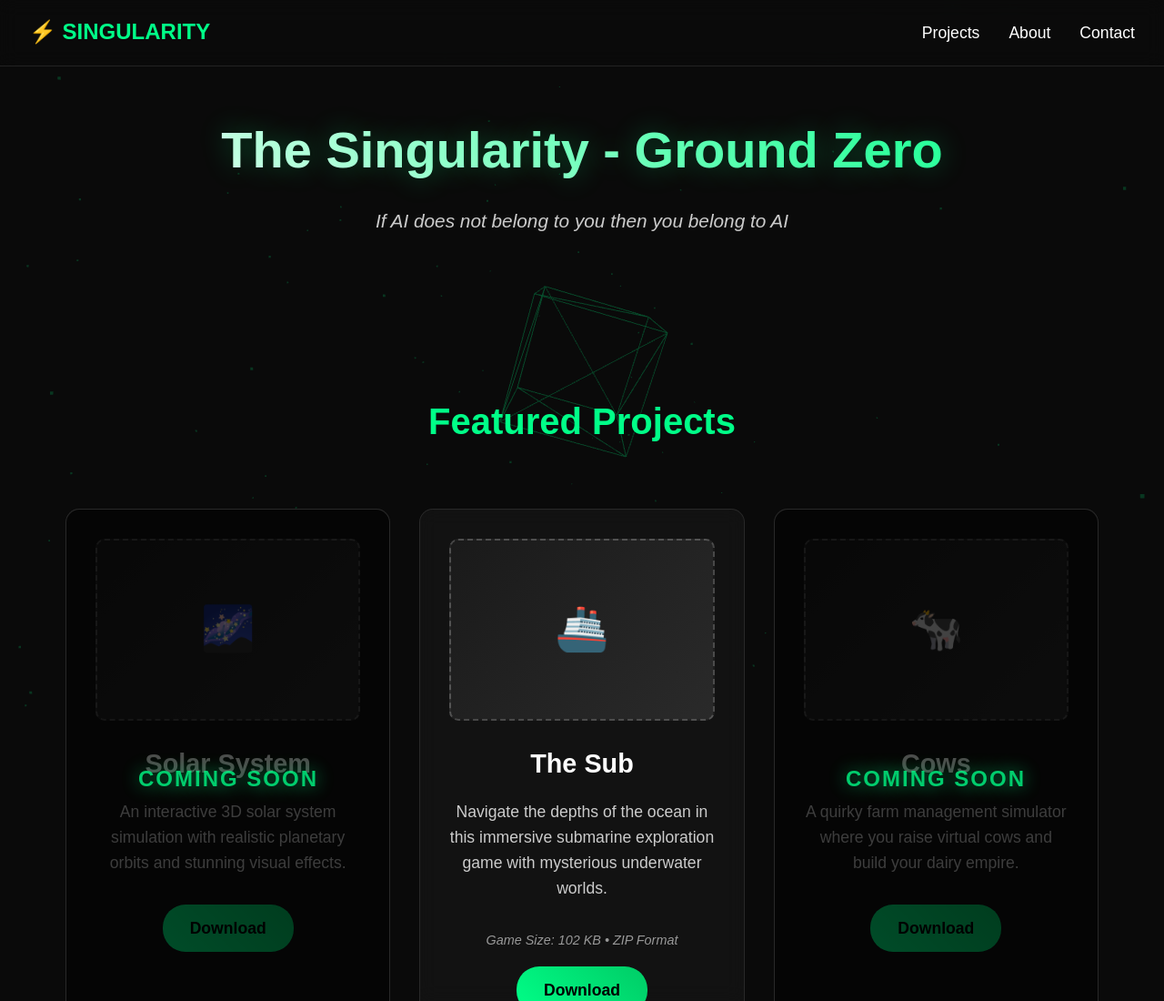
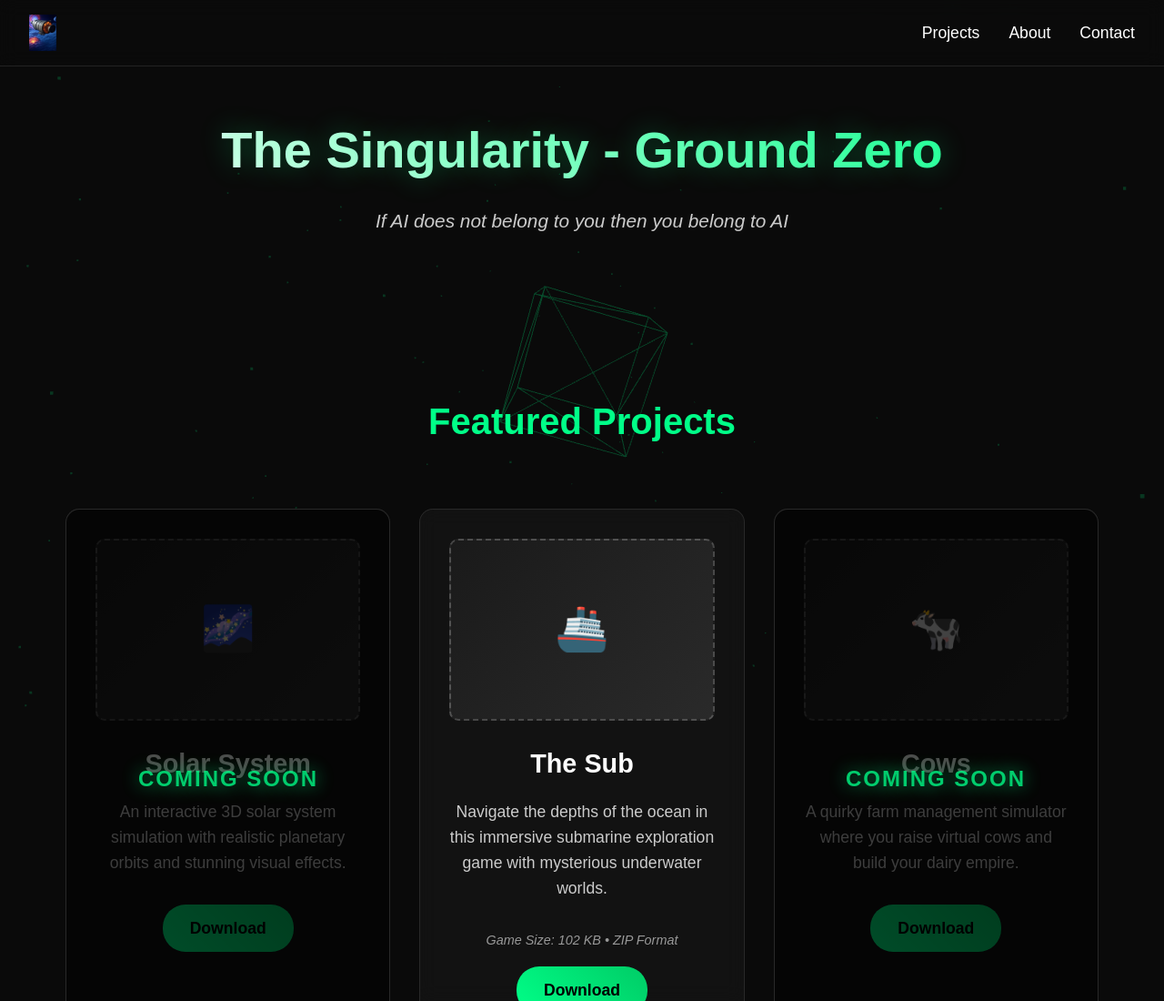
Before and after one commit to EarlTheDuke/singularity-portfolio, a plain HTML site: page index.html in a window 1280 px wide. Shown: the top 1100 px of the page at 91% size. Drawn offline with nearby package versions, Linux system fonts and the light colour scheme.

Commit message:
Replace text logo with local.jpg image in navigation

```diff
--- a/index.html
+++ b/index.html
@@ -313,7 +313,7 @@
 
     <nav>
         <div class="logo">
-            <span style="color: #00ff88; font-weight: bold; font-size: 1.5rem;">⚡ SINGULARITY</span>
+            <img src="local.jpg" alt="The Singularity Logo" class="logo">
         </div>
         <ul class="nav-menu">
             <li><a href="#projects">Projects</a></li>
```
